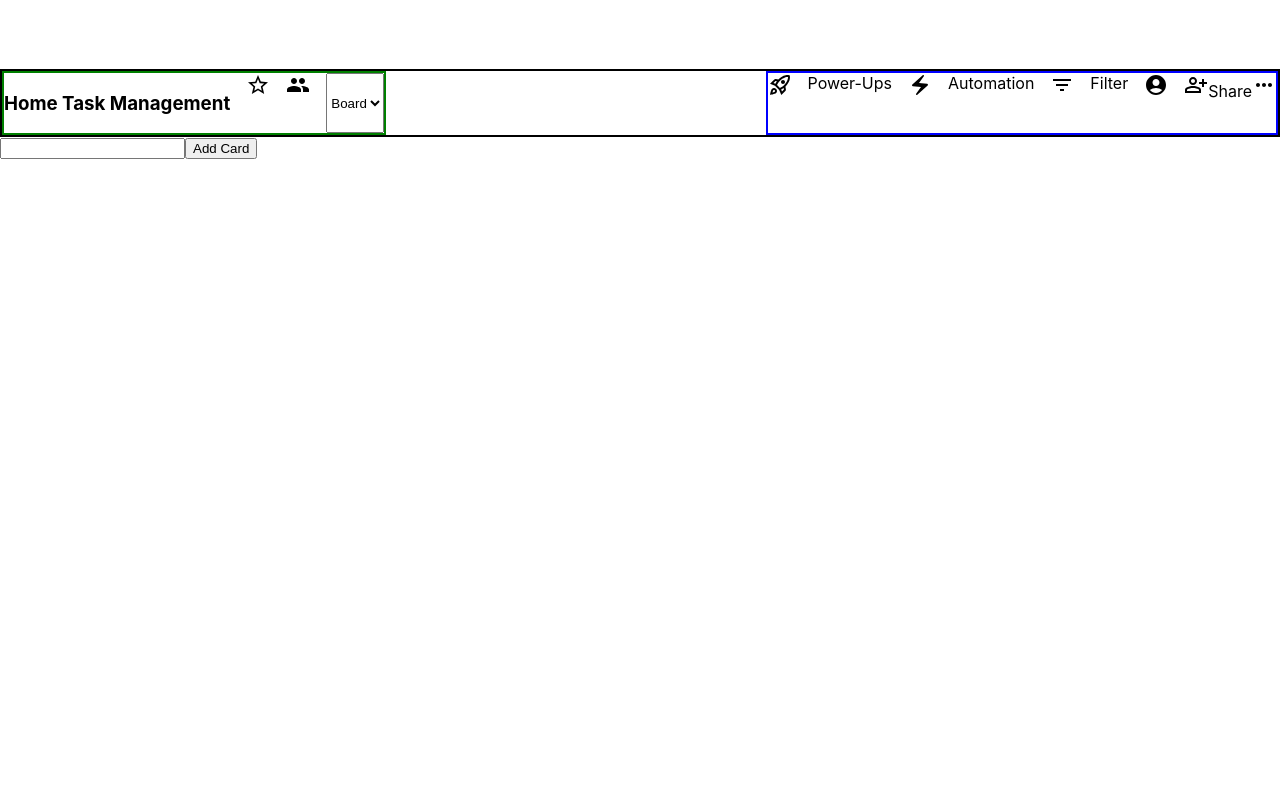
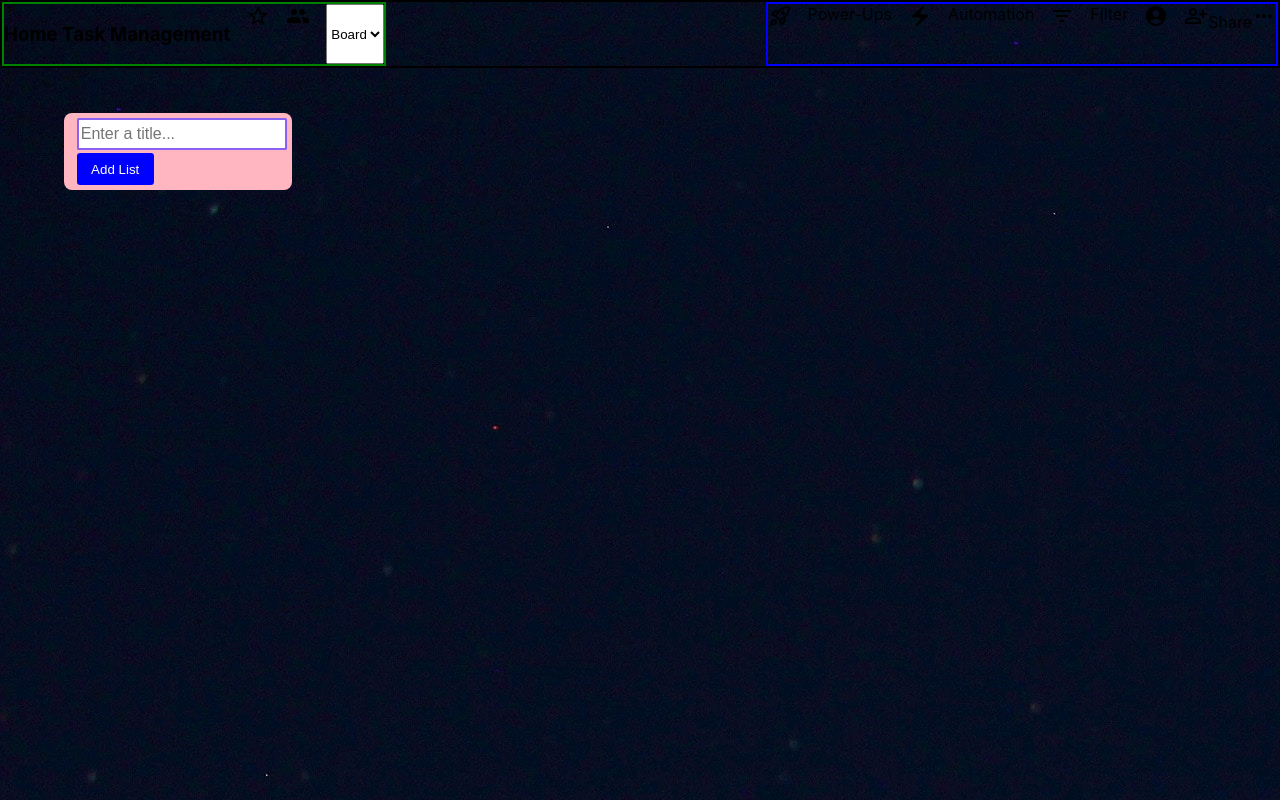
Before and after one commit to ranjan35gupta/kanban_board, a React (Create React App) app in the folder board/: page / in a window 1280 px wide. Both pictures are taken after a click on the button "Add List". Built offline with nearby package versions, Linux system fonts and the light colour scheme.

Commit message:
added boards css and some functionality

```diff
--- a/board/src/App.js
+++ b/board/src/App.js
@@ -1,7 +1,7 @@
 import './App.css';
 import Homepage from './components/page/Homepage/Homepage';
 
-import Todo from './components/molecules/Todo/Todo';
+import Todo from './components/molecules/Todo/todo';
 import { store } from './Redux/store';
 import { Provider } from 'react-redux';
 function App() {
--- a/board/src/Redux/Reduxslice/todoSlice.js
+++ b/board/src/Redux/Reduxslice/todoSlice.js
@@ -6,18 +6,21 @@ const todoSlice = createSlice({
     initialState: {
         title : "",
         todo:[],
+
     },
     reducers: {
         addTitle : (state,action) => {
-            state.title = action.payload
+            state.title = action.payload;
         },
         addTodo:(state,action)=>{
         const todoContainer = [...state.todo]
         console.log(action.payload)
         todoContainer.push(action.payload)
         state.todo = todoContainer
+        localStorage.setItem("boardData", JSON.stringify(state.todo))
 
-    }
+    },
+
     }
 });
 
--- a/board/src/components/atoms/List/list.js
+++ b/board/src/components/atoms/List/list.js
@@ -1,21 +1,65 @@
-import React from 'react';
-import styles from './list.module.css'
-import { useSelector} from 'react-redux';
+import React from "react";
+import styles from "./list.module.css";
+import CreateIcon from "@mui/icons-material/Create";
+import ClearIcon from '@mui/icons-material/Clear';
+
+import {  useState } from "react";
+
 const List = () => {
-    const titleState = useSelector((state) => state.newState)
-    const {title} = titleState;
+  const [data, setData] = useState([]);
+  const [item, setItem] = useState("");
+  const [show,setShow] = useState(false)
+
+// useEffect(()=> {
+//   if(localStorage.getItem("listData")){
+//     const details = JSON.parse(localStorage.getItem("listdata"))
+//     setData(details)
+//   }
+// },[])
+
+  const handleSubmit = (e) => {
+    e.preventDefault();
+    setShow(true)
+    const newtask = {id: new Date().getTime().toString(), task: item}
+    const newData = [...data, newtask];
+    localStorage.setItem("listData", JSON.stringify({newData}))
+    if(item.trim().length !== 0){
+      setData(newData)
+    }
+    setItem("");
+  };
   return (
     <div className={styles.wraper}>
-        <div>
-           <input value={title}   />
-           <input type='text' />
-           <button>Add</button>
-           </div>
+      {data.map((ele) => {
+        return (
 
+        <div className={styles.task_list}>
+          {ele.task}
 
+          <CreateIcon  sx={{position: "relative", right: "0.8rem", fontSize: "0.8rem"}}/>
 
+        </div>
+        )
+      })}
+      <div>
+        {show ?
+        <form onSubmit={handleSubmit}>
+        <input className={styles.add_List}
+          type="text"
+          value={item}
+          onChange={(e) => setItem(e.target.value)}
+        />
+      </form> :
+      <>
+      </>}
+
+      </div>
+      <div>
+        <button className={styles.card_btn} onClick={handleSubmit}>Add Card</button>
+        <ClearIcon onClick={()=> setShow(false)} sx={{position: "relative", left: "0.6rem", top:"0.5rem" , color: "black" ,fontSize: "1.9rem"}}/>
+      </div>
     </div>
-  )
-}
+  );
+};
 
-export default List
+export default List;
--- a/board/src/components/atoms/List/list.module.css
+++ b/board/src/components/atoms/List/list.module.css
@@ -1,15 +1,38 @@
-.wraper {
-    margin-top: 2rem;
+.add_List {
+    height: 2.6rem;
+    width: 14rem;
+    background-color: white;
+    color: black;
+    box-shadow: rgba(0, 0, 0, 0.24) 0px 3px 8px;
+    border-radius: 0.2rem;
+    font-size: 1rem;
+    margin: 0.6rem 0;
+    padding-left: 0.6rem;
+    display: flex;
+    align-items: center;
 }
 
+.task_list {
+    height: 2.2rem;
+    width: 14rem;
+    background-color: white;
+    color: black;
+    box-shadow: rgba(0, 0, 0, 0.24) 0px 3px 8px;
+    border-radius: 0.2rem;
+    font-size: 1rem;
+    margin: 0.6rem 0;
+    padding-left: 0.6rem;
+    display: flex;
+    align-items: center;
+    justify-content: space-between;
+}
 
-
-.wraper input {
+.card_btn {
     height: 2rem;
-    width: 6.2rem;
-
-}
-.wraper button {
-    height: 2.2rem;
-    width: 4rem;
-}
+    width: 4.8rem;
+    background-color: blue;
+    color: white;
+    border-radius: 0.2rem;
+    border: none;
+    margin-top: 0.2rem;
+  }
--- a/board/src/components/molecules/Todo/todo.jsx
+++ b/board/src/components/molecules/Todo/todo.jsx
@@ -2,47 +2,65 @@ import React, { useState } from "react";
 
 import styles from "./todo.module.css";
 import List from "../../atoms/List/list";
-import { useDispatch,useSelector } from "react-redux";
-import { addTitle,addTodo } from "../../../Redux/Reduxslice/todoSlice";
+import AddIcon from '@mui/icons-material/Add';
+import MoreHorizOutlinedIcon from '@mui/icons-material/MoreHorizOutlined';
+
+import { useDispatch, useSelector } from "react-redux";
+import { addTitle, addTodo } from "../../../Redux/Reduxslice/todoSlice";
 const Todo = () => {
   const dispatch = useDispatch();
-  const values = useSelector(state=>state.newState)
-  const {title,todo} = values
+  const values = useSelector((state) => state.newState);
+  const { title, todo } = values;
 
   const [showList, setShowList] = useState(false);
 
   const [isClicked, setIsClicked] = useState(true);
+  const [addBtnText,setAddBtnText] = useState(false);
+
+
+
 
   const handleAddList = () => {
     setIsClicked(false);
-
-
+    setAddBtnText(true)
   };
 
 
+  // useEffect(() => {
+  //   const todoItem = JSON.parse(localStorage.getItem("boardData"))
+  // })
   const handleCard = () => {
-    dispatch(addTodo({id:Math.random()*1000,title:<input  defaultValue={title}   />,inputtag:<input/>}))
+    dispatch(
+      addTodo({
+        id: Math.random() * 1000,
+        title: <input style={{border: "none"}}
+
+         Value={title}  />,
+        inputTag: <List/>,
+      })
+    );
 
     setShowList(true);
-    setIsClicked(true)
-  }
+    setIsClicked(true);
+  };
 
   return (
-    <>
+    <div className={styles.container}>
       {isClicked ? (
-        <div>
-          <button onClick={handleAddList} className={styles.add_list_btn}>
-            Add List
+        <div className={styles.add_list}>
+          <button onClick={handleAddList}  className={styles.add_list_btn}>
+           <AddIcon/> {addBtnText ? "Add another list" : "Add List"}
           </button>
         </div>
       ) : (
-        <div className={styles.title} >
-          <input
+        <div className={styles.add_list_field} >
+          <input  className={styles.text_field}
+          placeholder="Enter a title..."
             onChange={(e) => {
               dispatch(addTitle(e.target.value));
             }}
           />
-          <button onClick={handleCard}>Add Card</button>
+          <button className={styles.list_btn} onClick={handleCard}>Add List</button>
         </div>
       )}
 
@@ -50,18 +68,24 @@ const Todo = () => {
         <>
           {todo.map((item) => {
             return (
-              <>
-                <div>{item.title}
-                {item.inputtag}
-                <button>add cart</button></div>
-              </>
+              <div className={styles.wraperContainer}>
+                <div className={styles.todoContainer}>
+
+                 <div className={styles.titles}>
+                 {item.title}
+                 <MoreHorizOutlinedIcon sx={{color: "black" , marginLeft: "0.4rem" , position: "relative", right: "1rem"}}/></div>
+                 <div>
+                {item.inputTag}
+                  </div>
+                </div>
+              </div>
             );
           })}
         </>
       ) : (
         <></>
       )}
-    </>
+    </div>
   );
 };
 
--- a/board/src/components/molecules/Todo/todo.module.css
+++ b/board/src/components/molecules/Todo/todo.module.css
@@ -1,9 +1,71 @@
+.add_list {
+  display: flex;
+
+}
+
 .add_list_btn {
-    margin-top: 2rem;
-    margin-left: 4rem;
-    height: 3rem;
-    width: 18vw;
-    opacity: 0.8;
-    border: 1px solid white;
-    border-radius: 0.5rem;
+  margin-top: 2.8rem;
+  margin-left: 4rem;
+  height: 2.6rem;
+  width: 14vw;
+  border: 1px solid white;
+  border-radius: 0.5rem;
+  display: flex;
+  justify-content: center;
+  align-items: center;
+  font-size: 1rem;
 }
+.add_list_field {
+  display: flex;
+  flex-direction: column;
+  justify-content: center;
+  height: 4.8rem;
+  width: 16.8vw;
+  margin-left: 4rem;
+  margin-top: 2.8rem;
+  background-color: lightpink;
+  border-radius: 0.5rem;
+  padding-left: 0.8rem;
+}
+.text_field {
+  height: 1.6rem;
+  width: 15.8vw;
+  border: 2px solid rgb(138, 96, 245);
+  border-radius: 0.1rem;
+  font-size: 1rem;
+}
+.list_btn {
+  height: 2rem;
+  width: 4.8rem;
+  background-color: blue;
+  color: white;
+  border-radius: 0.2rem;
+  border: none;
+  margin-top: 0.2rem;
+}
+.container {
+    display: flex;
+}
+.wraperContainer {
+  margin-top: 2.8rem;
+  margin-left: 4rem;
+ height: fit-content;
+  width: 16.8vw;
+  background-color: white;
+  border-radius: 0.6rem;
+}
+
+.todoContainer {
+  display: flex;
+  flex-direction: column;
+  padding-left: 0.5rem;
+  padding-bottom: 0.8rem;
+  height: fit-content;
+}
+
+.titles {
+    display: flex;
+    justify-content: space-between;
+  border: none;
+  font-weight: 500;
+}
--- a/board/src/components/templates/MainPage.jsx
+++ b/board/src/components/templates/MainPage.jsx
@@ -1,17 +1,13 @@
-import React from 'react'
-import Navbar from '../molecules/navbar/Navbar'
-import styles from './mainpage.module.css'
-import TodoList from '../molecules/Todo/Todo'
+import React from "react";
+import Navbar from "../molecules/navbar/Navbar";
+import styles from "./mainpage.module.css";
 
 const MainPage = () => {
   return (
     <div className={styles.mainpage_container}>
- <h2 style={{color:"white"}}>this is the change</h2>
-        <Navbar/>
+      <Navbar />
+    </div>
+  );
+};
 
-
-    </div>
-  )
-}
-
-export default MainPage
+export default MainPage;
--- a/board/src/components/templates/mainpage.module.css
+++ b/board/src/components/templates/mainpage.module.css
@@ -1,6 +1,6 @@
 body{
-    /* background: url('./../atoms/pics/kanvin.jpg'); */
-    background-color: white;
-    color:black;
+    background: url('../../../public/background_image.jpg');
+
+    color:rgb(240, 231, 231);
 
 }
```
Also changed, not shown: board/public/background_image.jpg (added), board/src/components/atoms/pics/kanvin.jpg (deleted).
